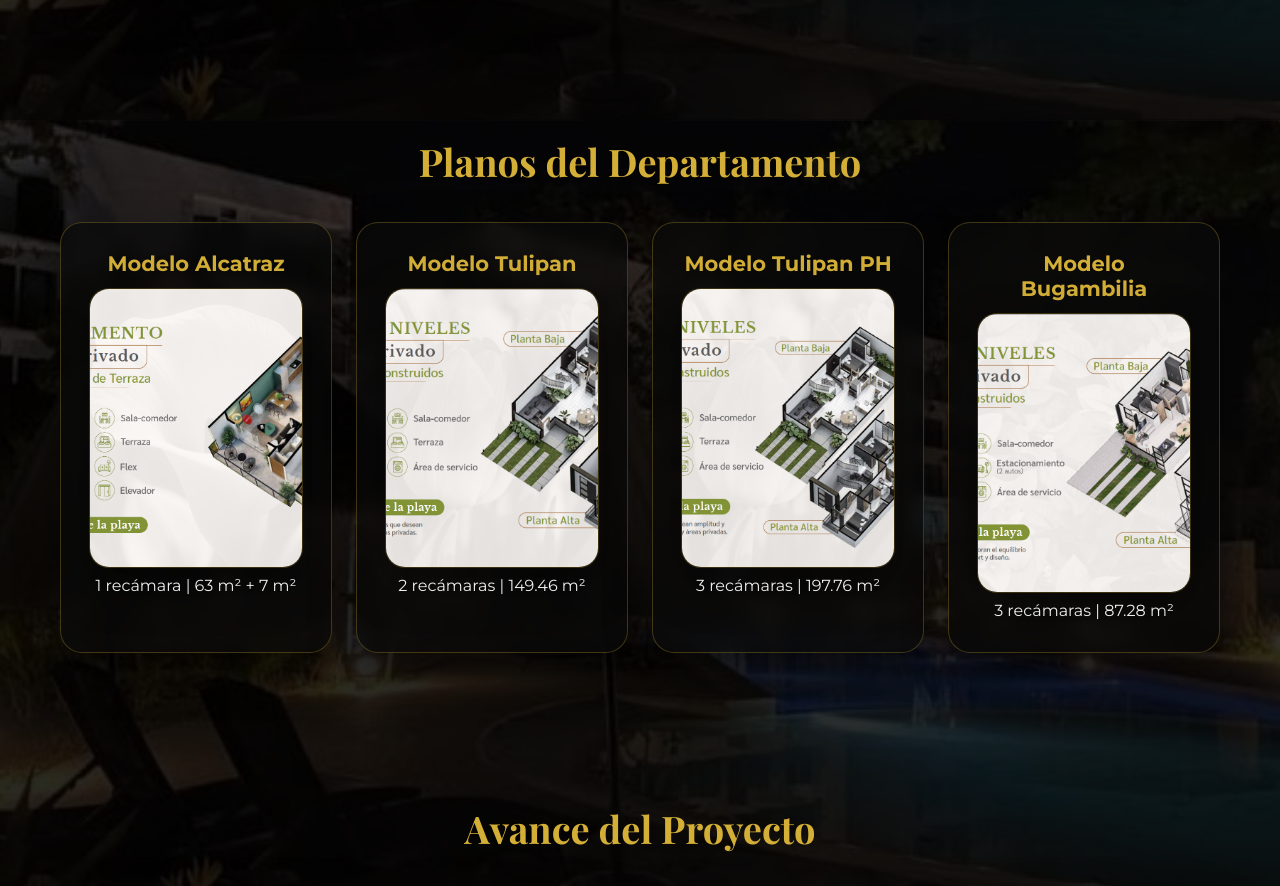
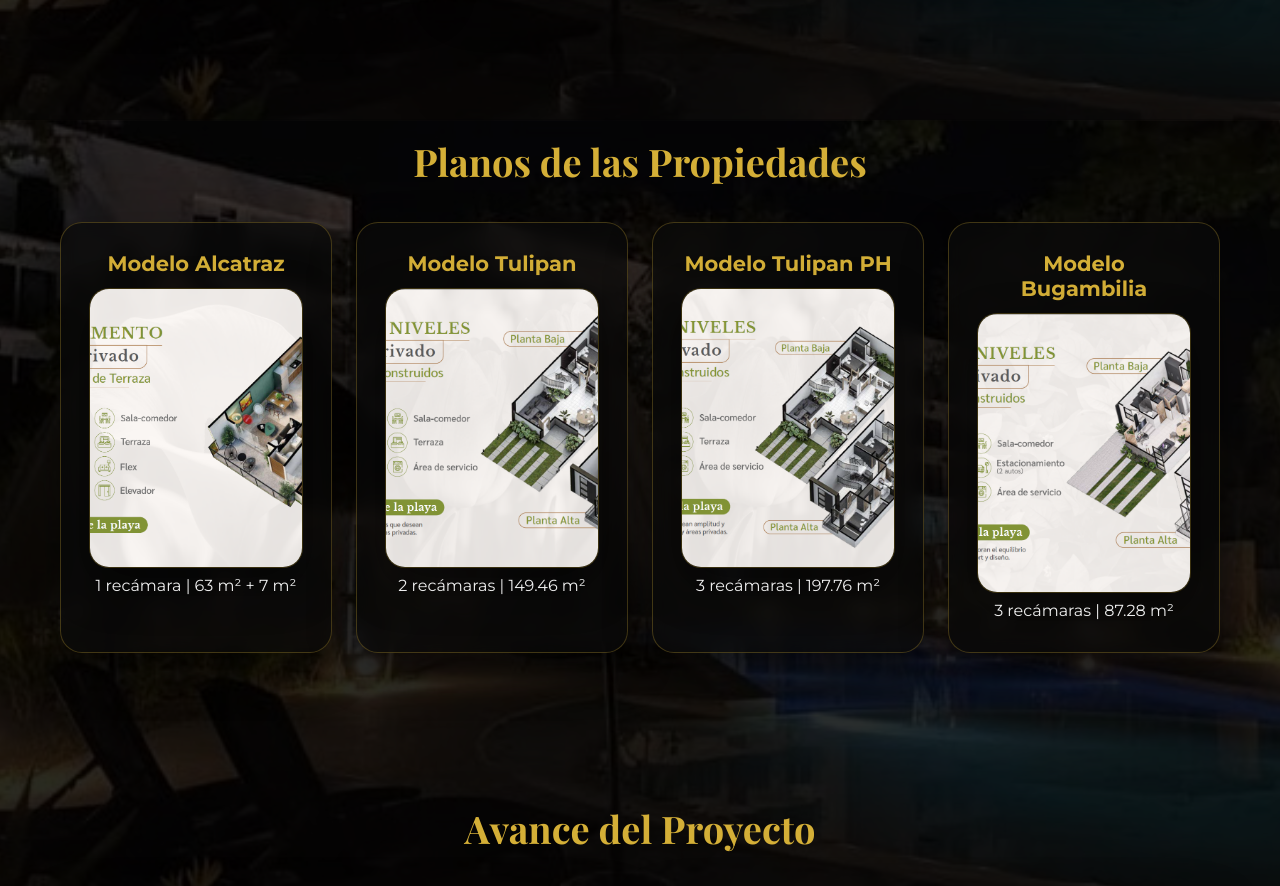
Before and after one commit to ventasrodrigomaldonado-ux/RODRIGO-ALDEAHORTUS, a plain HTML site: page index.html in a window 1280 px wide. Shown: the part 3880-4766 px from the top of the page. Drawn offline with nearby package versions, Linux system fonts and the light colour scheme.

Commit message:
Update index.html

```diff
--- a/index.html
+++ b/index.html
@@ -389,7 +389,7 @@ DESDE $ 2,200,000.00 MNX
 
 <section class="section">
 
-<h2>Planos del Departamento</h2>
+<h2>Planos de las Propiedades</h2>
 
 <div class="features">
 
```
